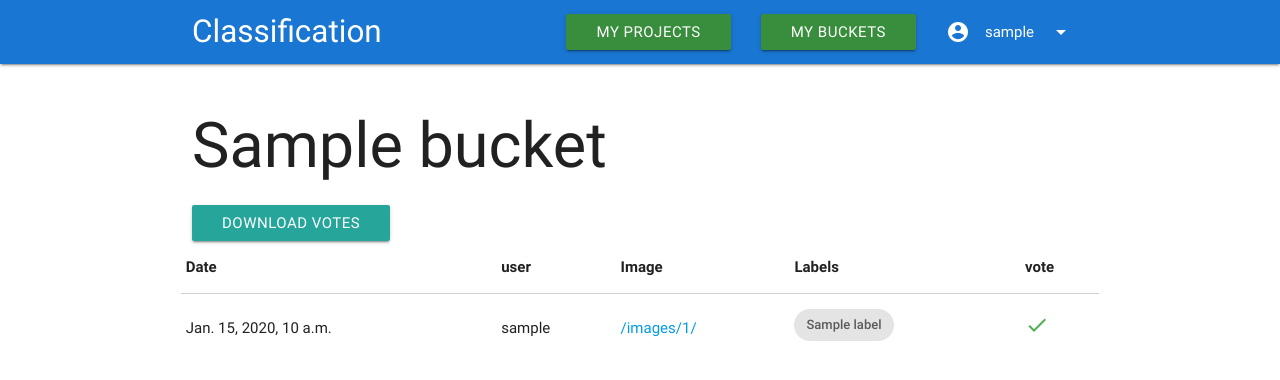
After one commit to sebastienharinck/classification, a Django app: page /buckets/1/statistics/ in a window 1280 px wide. The commit adds this page. Shown: the top 380 px of the page. Run offline with Django 3.2, Linux system fonts and the light colour scheme; a user stored in the database is signed in; tables that the repository leaves empty hold one stand-in row (values such as "Sample post"); some libraries are stand-ins or nearby versions.

Commit message:
extract pandas dataframe from bucket

```diff
--- a/src/buckets/templates/buckets/bucket_detail.html
+++ b/src/buckets/templates/buckets/bucket_detail.html
@@ -22,6 +22,7 @@
         <div class="row">
             <a class="btn orange" href="{% url 'buckets:images' bucket.id %}"><i class="material-icons left">filter</i>Display images</a>
             <a class="btn orange" href="{% url 'buckets:votes' bucket.id %}"><i class="material-icons left">comment</i>Display votes</a>
+            <a class="btn orange" href="{% url 'buckets:statistics' bucket.id %}"><i class="material-icons left">comment</i>Statistics</a>
         </div>
     {% endif %}
 
--- /dev/null
+++ b/src/buckets/templates/buckets/bucket_statistics.html
@@ -0,0 +1,40 @@
+{% extends 'base.html' %}
+
+{% block content %}
+
+    <h1>{{ bucket.name }}</h1>
+
+    <a class="btn" href="{% url 'buckets:statistics_download' bucket.id %}">download votes</a>
+
+    <div class="row">
+            <table class="highlight">
+                <thead>
+                  <tr>
+                      <th>Date</th>
+                      <th>user</th>
+                      <th>Image</th>
+                      <th>Labels</th>
+                      <th>vote</th>
+                  </tr>
+                </thead>
+                <tbody>
+                    {% for vote in votes %}
+                        <tr>
+                            <td>{{ vote.created_at }}</td>
+                            <td>{{ vote.user }}</td>
+                            <td><a href="{{ vote.image.get_absolute_url }}">{{ vote.image.get_absolute_url }}</a></td>
+                            <td>
+                                <div class="chip">{{ vote.label }}</div>
+                            </td>
+                            <td>
+                                {% if vote.choice %}
+                                    <i class="material-icons green-text">check</i>
+                                {% endif %}
+                            </td>
+                        </tr>
+                    {% endfor %}
+                </tbody>
+            </table>
+        </div>
+
+{% endblock %}
--- a/src/buckets/urls.py
+++ b/src/buckets/urls.py
@@ -10,6 +10,8 @@ urlpatterns = [
     path('<int:pk>/images/', views.ImagesListView.as_view(), name='images'),
     path('<int:pk>/votes/', views.VotesListView.as_view(), name='votes'),
     path('<int:pk>/add-labels/', views.BucketAddLabelsView.as_view(), name='add_labels'),
+    path('<int:pk>/statistics/', views.BucketStatisticsView.as_view(), name='statistics'),
+    path('<int:pk>/statistics/download/', views.BucketStatisticsPandasDataFrameFile.as_view(), name='statistics_download'),
     path('<int:bucket>/vote-by-labels/<int:label>/', views.VoteByLabelsView.as_view(), name='vote_by_labels'),
     path('<int:pk>/add-images/', views.UploadView.as_view(), name='add_images'),
     path('<int:pk>/invite-user/', views.BucketInviteUser.as_view(), name='invite_user'),
--- a/src/buckets/views.py
+++ b/src/buckets/views.py
@@ -1,7 +1,9 @@
 from django.contrib.auth.mixins import LoginRequiredMixin
-from django.http import HttpResponseForbidden
-from django.views.generic import DetailView, ListView, CreateView, FormView, UpdateView
+from django.http import HttpResponse
 from django.shortcuts import reverse
+from django.views.generic import DetailView, ListView, CreateView, FormView, UpdateView, View
+
+from django_pandas.io import read_frame
 
 from .forms import *
 
@@ -87,6 +89,7 @@ class VoteByLabelsView(LoginRequiredMixin, FormView):
             obj = f.save(commit=False)
             obj.user = self.request.user
             obj.label = Label.objects.get(pk=self.kwargs.get('label'))
+            obj.bucket = Bucket.objects.get(pk=self.kwargs.get('bucket'))
             obj.save()
 
         return super(VoteByLabelsView, self).form_valid(form)
@@ -162,3 +165,25 @@ class BucketInviteUser(LoginRequiredMixin, UpdateView):
         kwargs = super().get_form_kwargs(*args, **kwargs)
         kwargs['user'] = self.request.user
         return kwargs
+
+
+class BucketStatisticsView(LoginRequiredMixin, DetailView):
+    template_name = 'buckets/bucket_statistics.html'
+    model = Bucket
+
+    def get_context_data(self, *args, **kwargs):
+        context = super().get_context_data(*args, **kwargs)
+        context['votes'] = Vote.objects.filter(bucket__pk=self.kwargs.get('pk'))
+        return context
+
+
+class BucketStatisticsPandasDataFrameFile(View):
+    def get(self, *args, **kwargs):
+        bucket_pk = kwargs.get('pk')
+        votes = Vote.objects.filter(bucket__pk=bucket_pk)
+        df = read_frame(votes)
+
+        response = HttpResponse(content_type='text/csv', content=df.to_csv())
+        response['Content-Disposition'] = 'attachment; filename="bucket_pandas_dataframe.csv"'
+
+        return response
--- a/src/images/models.py
+++ b/src/images/models.py
@@ -8,7 +8,7 @@ from django.shortcuts import reverse
 
 from .utils import upload_to
 
-from buckets.models import Label
+from buckets.models import *
 
 
 class ImageManager(models.Manager):
@@ -69,6 +69,7 @@ class Image(models.Model):
 class Vote(models.Model):
     user = models.ForeignKey(User, on_delete=models.CASCADE)
     image = models.ForeignKey(Image, on_delete=models.CASCADE)
+    bucket = models.ForeignKey(Bucket, on_delete=models.CASCADE)
     label = models.ForeignKey('buckets.Label', on_delete=models.CASCADE)
     created_at = models.DateTimeField(auto_now_add=True)
     choice = models.BooleanField()
--- a/src/requirements.txt
+++ b/src/requirements.txt
@@ -3,8 +3,11 @@ cachetools==2.0.1
 certifi==2018.1.18
 chardet==3.0.4
 coverage==4.5.1
+dango==0.0.0
 dill==0.2.7.1
 Django==2.0.2
+django-guardian==1.4.9
+django-pandas==0.5.1
 django-storages==1.6.6
 future==0.16.0
 gapic-google-cloud-datastore-v1==0.15.3
@@ -43,7 +46,9 @@ grpcio==1.10.0
 gunicorn==19.7.1
 httplib2==0.11.1
 idna==2.6
+numpy==1.14.2
 oauth2client==3.0.0
+pandas==0.22.0
 Pillow==5.0.0
 pluggy==0.6.0
 ply==3.8
@@ -58,6 +63,7 @@ pyasn1==0.4.2
 pyasn1-modules==0.2.1
 pytest==3.4.2
 pytest-cov==2.5.1
+python-dateutil==2.7.2
 pytz==2018.3
 requests==2.18.4
 rsa==3.4.2
```
Also changed, not shown: requirements.txt (+7 -0 lines), src/images/tests/test_models.py (+11 -11 lines), src/images/migrations/0028_vote_bucket.py (added).
